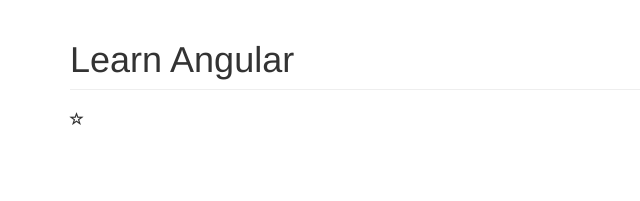
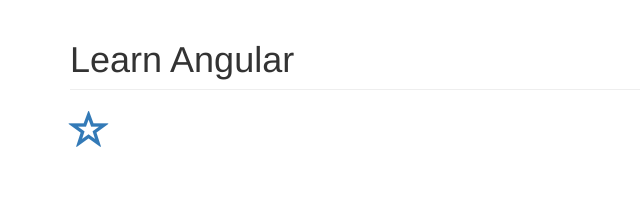
Before and after one commit to palashmon/learn-angular4, an Angular app: page / in a window 1280 px wide. Shown: the top 201 px of the page, without its empty margins (0-640 px from the left). Built offline with nearby package versions, Linux system fonts and the light colour scheme.

Commit message:
Made modifications for the UI

```diff
--- a/src/app/favorite/favorite.component.html
+++ b/src/app/favorite/favorite.component.html
@@ -1,3 +1,3 @@
-<i class="glyphicon" [class.glyphicon-star]="isFavorite" [class.glyphicon-star-empty]="!isFavorite"
-    (click)="onClick()">
+<i class="glyphicon text-primary" [class.glyphicon-star]="isFavorite" [class.glyphicon-star-empty]="!isFavorite"
+    (click)="onClick()" style="font-size:40px;">
 </i>
```
